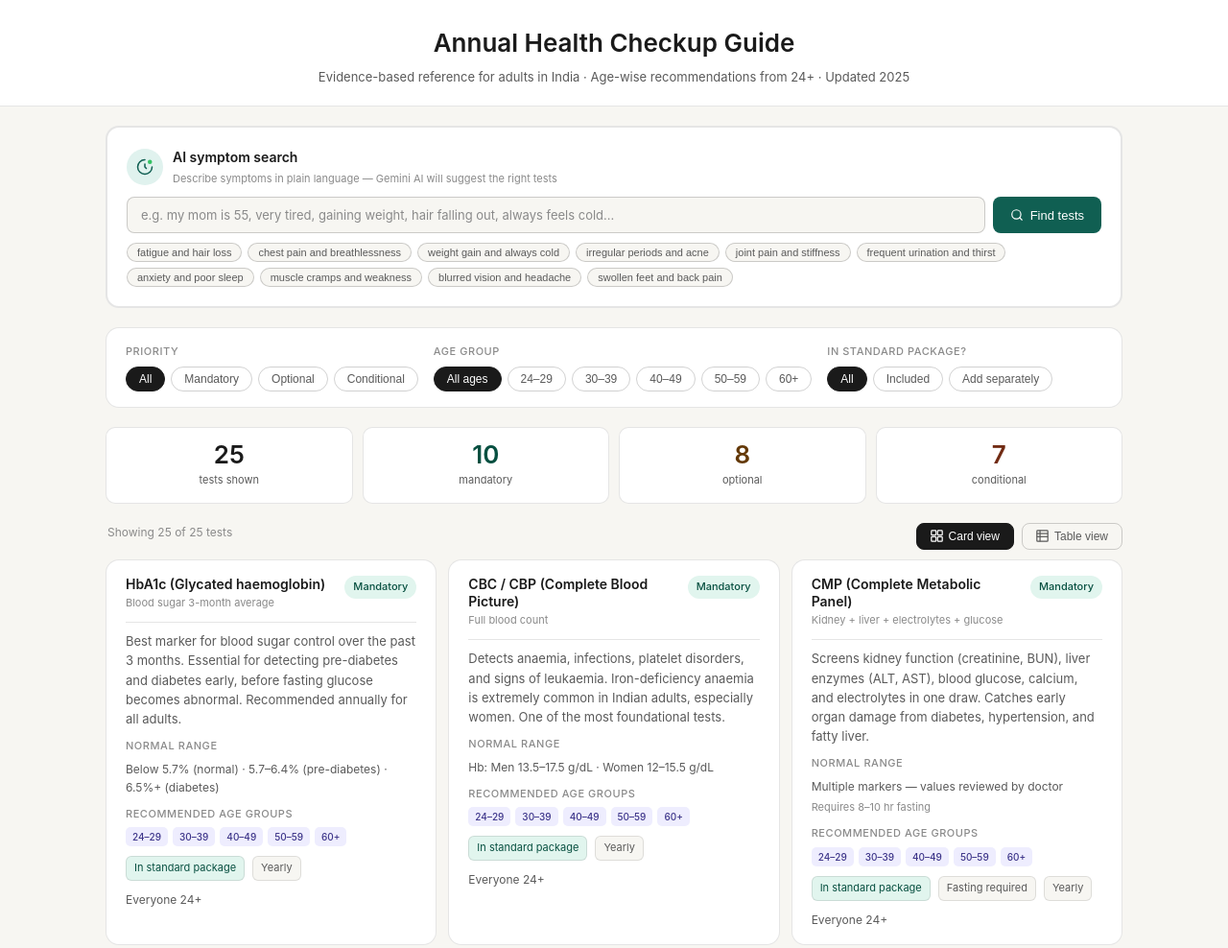
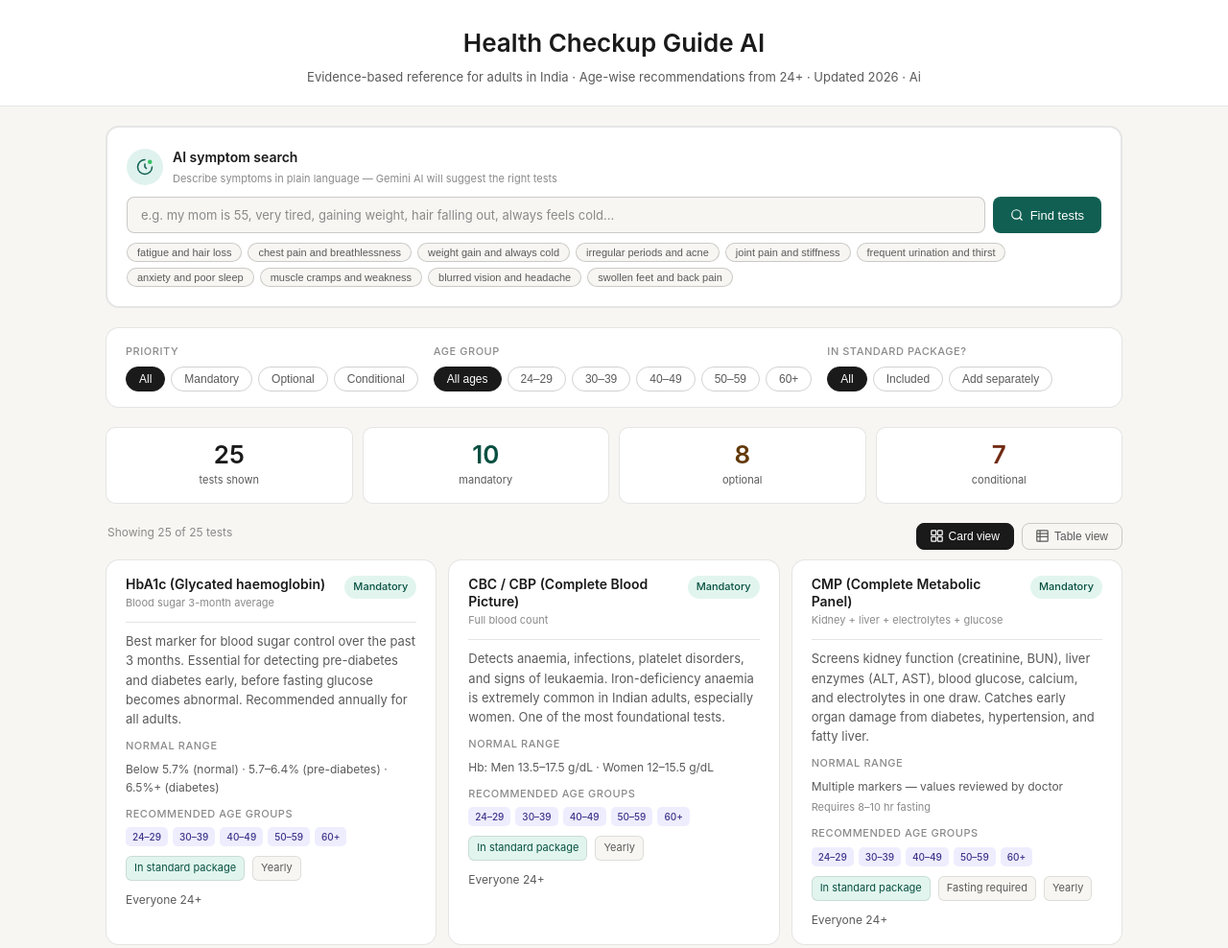
Before and after one commit to sivadhanush/health-checkup-guide, a plain HTML site: page index.html in a window 1280 px wide. Shown: the top 988 px of the page at 96% size. Drawn offline with Linux system fonts and the light colour scheme.

Commit message:
Updated Description, OG Image

```diff
--- a/index.html
+++ b/index.html
@@ -5,7 +5,7 @@
     <link rel="icon" href="favicon.ico">
     <meta
       property="og:title"
-      content="Annual Health Checkup Guide — Adults 24+"
+      content="AI Health Checkup Guide"
     />
     <meta
       property="og:description"
@@ -379,33 +379,6 @@
   .print-btn:hover { background: var(--bg-secondary); }
 
 
-
-
-
-
-
-
-
-
-
-
-
-
-
-
-
-
-
-
-
-
-
-
-
-
-
-
-
   /* ── AI SEARCH ── */
   .ai-search-box {
     background: var(--bg);
@@ -541,8 +514,8 @@
 <body>
 
 <header>
-  <h1>Annual Health Checkup Guide</h1>
-  <p>Evidence-based reference for adults in India · Age-wise recommendations from 24+ · Updated 2025</p>
+  <h1>Health Checkup Guide AI</h1>
+  <p>Evidence-based reference for adults in India · Age-wise recommendations from 24+ · Updated 2026 · Ai</p>
 </header>
 
 <div class="container">
@@ -1354,7 +1327,7 @@ async function runAiSearch() {
 
         section.innerHTML = `
           <div class="ai-suggested-label">
-            ${genuinelyNew.length} additional test${genuinelyNew.length > 1 ? 's' : ''} suggested by AI — not in our database
+            ${genuinelyNew.length} additional test${genuinelyNew.length > 1 ? 's' : ''} suggested by AI
           </div>
           <div class="card-grid" style="margin-top:0;">
             ${genuinelyNew.map(t => `
```
Also changed, not shown: og-image.png.
